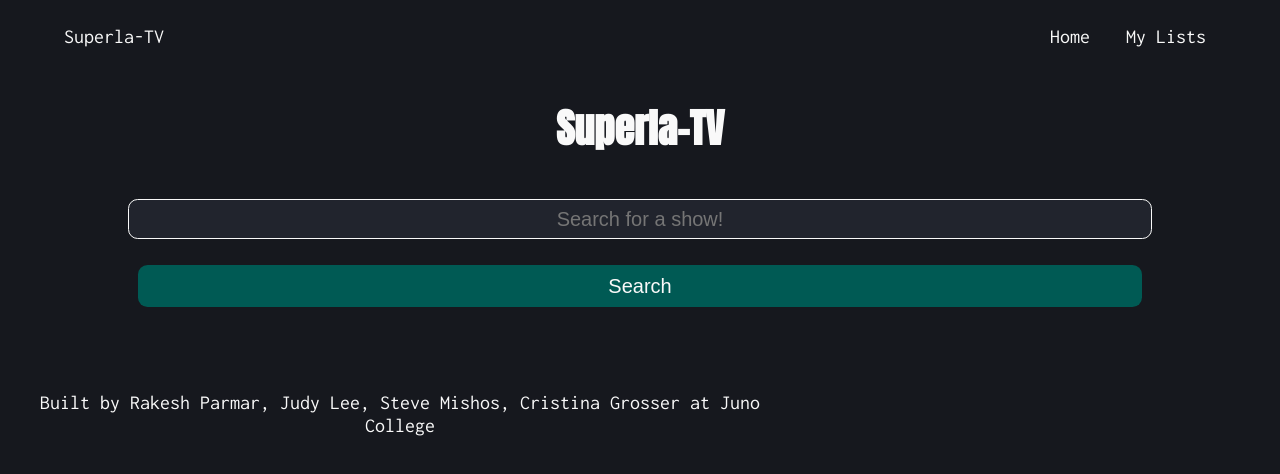
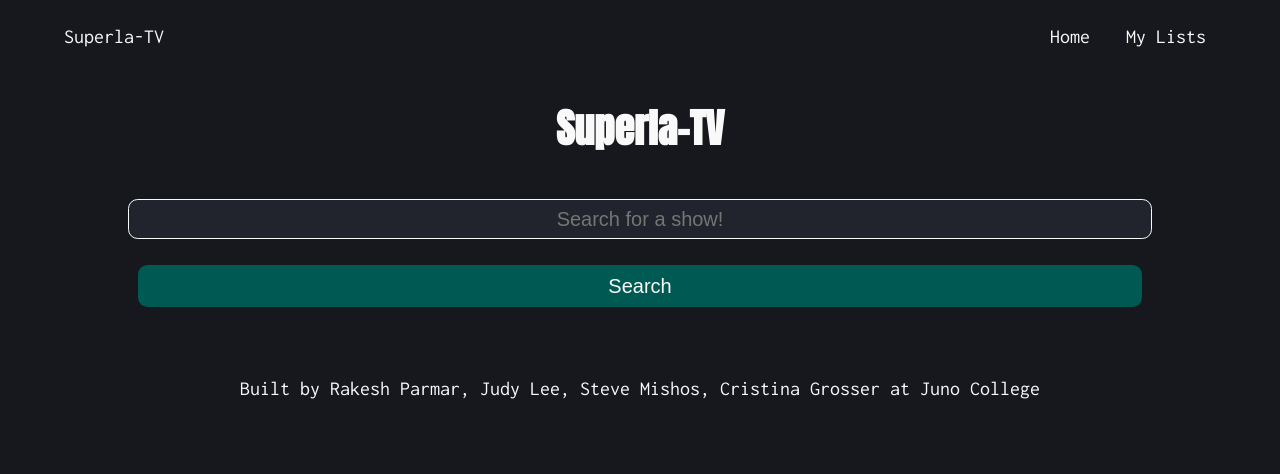
Before and after one commit to superla-tv/superla-tv, a React (Create React App) app: page / in a window 1280 px wide. Shown: the top 474 px of the page. Built offline with nearby package versions, Linux system fonts and the light colour scheme; no server answers.

Commit message:
footer styling adjusted

```diff
--- a/src/App.css
+++ b/src/App.css
@@ -69,11 +69,9 @@ nav a {
 }
 
 footer {
-  position: absolute;
-  bottom: 0;
-  transform: translateY(120px);
+  transform: translateY(60px);
+  margin-bottom: 100px;
 }
-
 
 /* App.js */
 
```
